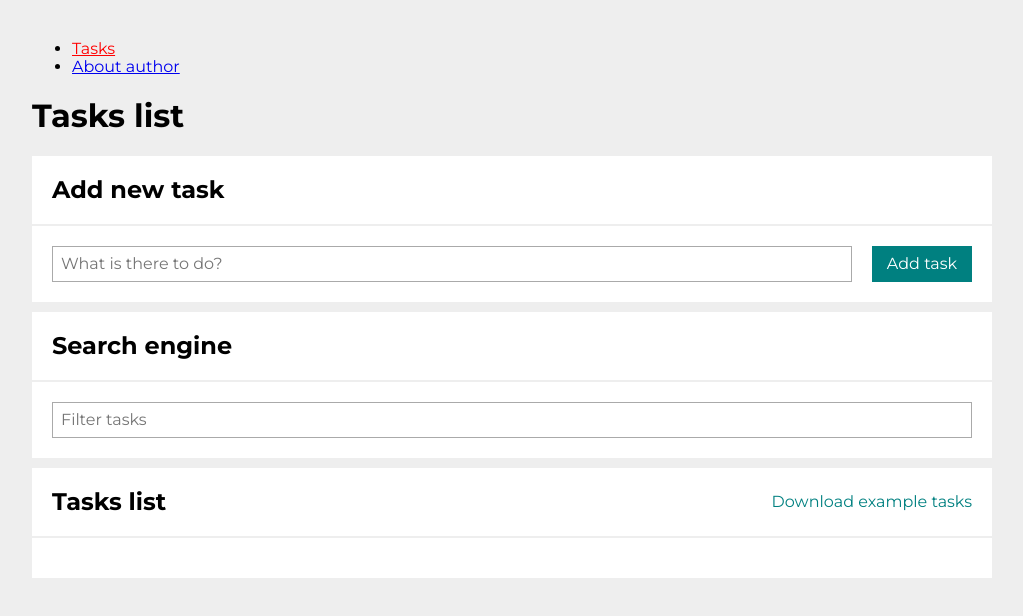
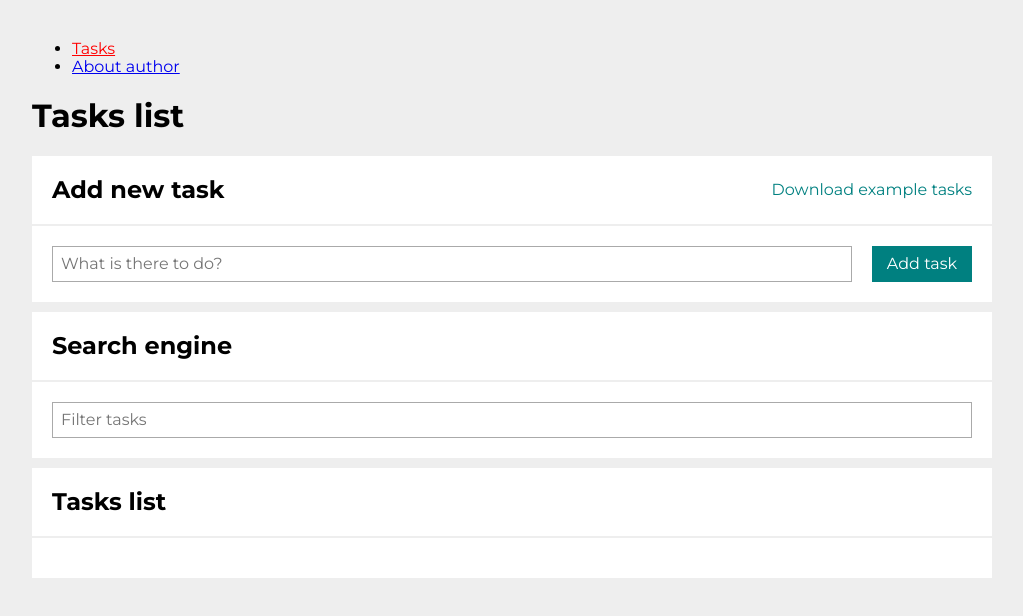
Before and after one commit to Adrode/todos-list-react-ts, a React (Create React App) app: page /tasks#/tasks in a window 1280 px wide. Shown: the top 616 px of the page, without its empty margins (128-1151 px from the left). Built offline with nearby package versions, Linux system fonts and the light colour scheme.

Commit message:
Loading button styled and moved to (more) generic component

```diff
--- a/src/features/tasks/TasksPage/Buttons/styled.js
+++ b/src/features/tasks/FeatureButton/index.js
@@ -1,20 +1,6 @@
 import styled from "styled-components";
 
-export const StyledButtons = styled.div`
-    padding: 20px;
-    margin: 0;
-
-    display: flex;
-    align-items: center;
-    flex-wrap: wrap;
-
-    @media (max-width: ${({ theme }) => theme.breakpoint.mobileMax}px) {
-        padding: 0 20px 20px 20px;
-        flex-basis: 100%;
-    }
-`;
-
-export const Button = styled.button`
+export const FeatureButton = styled.button`
     margin-left: 20px;
     padding: 0;
     border: none;
@@ -36,3 +22,17 @@ export const Button = styled.button`
         color: ${({ theme }) => theme.color.silver};
     }
 `;
+
+export const StyledButtons = styled.div`
+    padding: 20px;
+    margin: 0;
+
+    display: flex;
+    align-items: center;
+    flex-wrap: wrap;
+
+    @media (max-width: ${({ theme }) => theme.breakpoint.mobileMax}px) {
+        padding: 0 20px 20px 20px;
+        flex-basis: 100%;
+    }
+`;
--- /dev/null
+++ b/src/features/tasks/Loading/index.js
@@ -0,0 +1,21 @@
+import { useDispatch, useSelector } from "react-redux";
+import { fetchExampleTasks, selectLoadingStatus } from "../tasksSlice";
+import { FeatureButton, StyledButtons } from "../FeatureButton";
+
+const Loading = () => {
+    const dispatch = useDispatch();
+    const loadingStatus = useSelector(selectLoadingStatus);
+
+    return (
+        <StyledButtons>
+            <FeatureButton
+                disabled={loadingStatus ? true : false}
+                onClick={() => dispatch(fetchExampleTasks())}
+            >
+                {loadingStatus ? "Loading..." : "Download example tasks"}
+            </FeatureButton>
+        </StyledButtons>
+    )
+};
+
+export default Loading;
--- a/src/features/tasks/TasksPage/Buttons/index.js
+++ b/src/features/tasks/TasksPage/Buttons/index.js
@@ -1,12 +1,11 @@
 import { useSelector, useDispatch } from "react-redux";
-import { StyledButtons, Button } from "./styled";
+import { FeatureButton, StyledButtons } from "../../FeatureButton";
 import {
     selectHideDone,
     selectIsEveryTaskDone,
     selectIsTasksListEmpty,
     toggleHideDone,
     toggleAllDone,
-    fetchExampleTasks
 } from "../../tasksSlice";
 
 const Buttons = () => {
@@ -18,22 +17,19 @@ const Buttons = () => {
 
     return (
         <StyledButtons>
-            <Button onClick={() => dispatch(fetchExampleTasks())}>
-                Download example tasks
-            </Button>
             {!isTasksListEmpty && (
                 <>
-                    <Button
+                    <FeatureButton
                         onClick={() => dispatch(toggleHideDone())}
                     >
                         {hideDone ? "Show" : "Hide"} done tasks
-                    </Button>
-                    <Button
+                    </FeatureButton>
+                    <FeatureButton
                         disabled={isEveryTaskDone}
                         onClick={() => dispatch(toggleAllDone())}
                     >
                         Mark all tasks as done
-                    </Button>
+                    </FeatureButton>
                 </>
             )}
         </StyledButtons>
--- a/src/features/tasks/TasksPage/index.js
+++ b/src/features/tasks/TasksPage/index.js
@@ -6,6 +6,7 @@ import Buttons from "./Buttons";
 import Section from "../../../common/Section";
 import Header from "../../../common/Header";
 import Search from "./Search";
+import Loading from "../Loading";
 
 function TasksPage() {
   const tasks = useSelector(selectTasks);
@@ -16,6 +17,7 @@ function TasksPage() {
 
       <Section
         title="Add new task"
+        extraHeaderContent={<Loading />}
         body={<Form />}
       />
 
--- a/src/features/tasks/getExampleTasks.js
+++ b/src/features/tasks/getExampleTasks.js
@@ -1,7 +1,7 @@
 export const getExampleTasks = async () => {
     const response = await fetch("/todos-list-react/exampleTasks.json");
 
-    if(!response.ok) {
+    if (!response.ok) {
         new Error(response.statusText);
     }
 
--- a/src/features/tasks/tasksSaga.js
+++ b/src/features/tasks/tasksSaga.js
@@ -1,14 +1,16 @@
 import { call, delay, put, takeLatest, select, takeEvery } from "redux-saga/effects";
-import { fetchExampleTasks, selectTasks, setTasks } from "./tasksSlice";
+import { fetchExampleTasks, selectTasks, setTasks, setLoadingStatus } from "./tasksSlice";
 import { getExampleTasks } from "./getExampleTasks";
 import { saveTasksInLocalStorage } from "./tasksLocalStorage";
 
 function* fetchExampleTasksHandler() {
+    yield put(setLoadingStatus());
     yield delay(1000);
+    yield put(setLoadingStatus());
     try {
         const exampleTasks = yield call(getExampleTasks);
         yield put(setTasks(exampleTasks));
-    } catch(error) {
+    } catch (error) {
         yield call(alert, "Something went wrong!");
     }
 };
--- a/src/features/tasks/tasksSlice.js
+++ b/src/features/tasks/tasksSlice.js
@@ -6,6 +6,7 @@ const tasksSlice = createSlice({
     initialState: {
         tasks: getTasksFromLocalStorage(),
         hideDone: false,
+        loading: false,
     },
     reducers: {
         addTask: ({ tasks }, { payload: task }) => {
@@ -31,6 +32,9 @@ const tasksSlice = createSlice({
         setTasks: (state, { payload: tasks }) => {
             state.tasks = tasks;
         },
+        setLoadingStatus: (state) => {
+            state.loading = !state.loading;
+        },
     },
 });
 
@@ -44,6 +48,7 @@ export const {
     toggleAllDone,
     fetchExampleTasks,
     setTasks,
+    setLoadingStatus,
 } = tasksSlice.actions;
 
 export const selectTasks = state => selectTasksState(state).tasks;
@@ -67,4 +72,6 @@ export const selectTasksByQuery = (state, query) => {
     return selectTasks(state).filter(({ content }) => content.toUpperCase().includes(query.trim().toUpperCase()));
 };
 
+export const selectLoadingStatus = state => selectTasksState(state).loading;
+
 export default tasksSlice.reducer;
```
